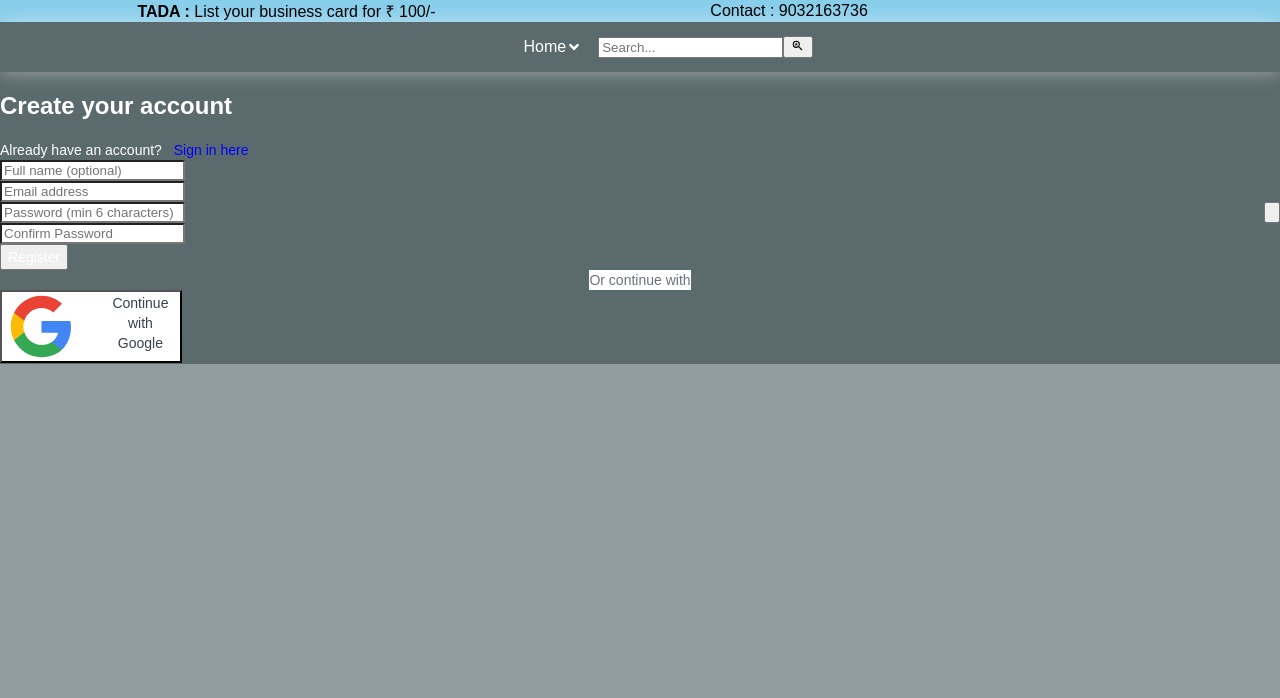
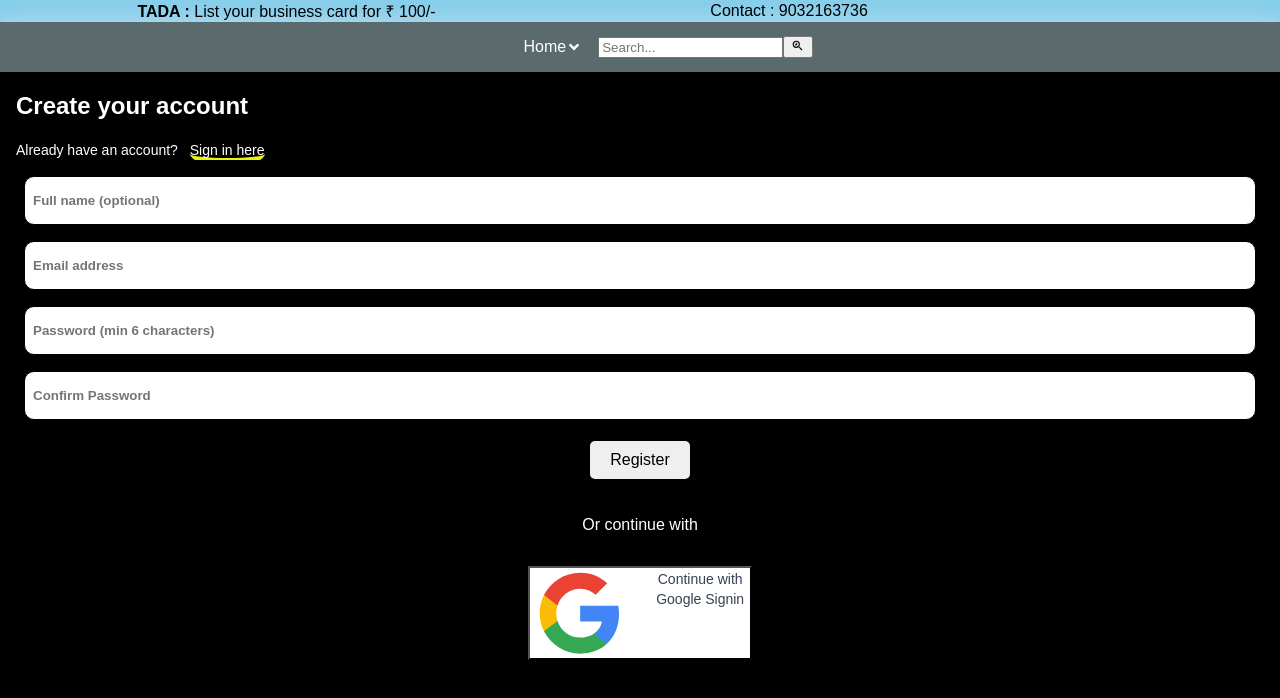
Before and after one commit to uppuharinath/tadalocalshops, a React (Create React App) app: page /register in a window 1280 px wide. Shown: the top 698 px of the page. Built offline with nearby package versions, Linux system fonts and the light colour scheme; no server answers.

Commit message:
Initial commit

```diff
--- a/src/Components/auth/login/login.js
+++ b/src/Components/auth/login/login.js
@@ -16,15 +16,17 @@ const Login = () => {
 
   // Helper components
   const ForgotPasswordLink = () => (
-    <div className="forgot-password">
+    <div className="forgot-password mb-1r white">
       <Link
         to="/forgot-password"
         state={{ from: location.state?.from }}
-        className="text-link"
+        className="text-link white"
       >
         Forgot password?
       </Link>
+      <hr/>
     </div>
+
   );
 
   const RegisterLink = () => (
@@ -33,10 +35,11 @@ const Login = () => {
       <Link
         to="/register"
         state={{ from: location.state?.from }}
-        className="text-link"
+        className="text-link white"
       >
         Register
       </Link>
+      <hr/>
     </div>
   );
 
@@ -112,11 +115,14 @@ const onGoogleSignIn = async (e) => {
 
   // Render
   return (
-    <div className="login-container">
+    <div className="container login-container bg-black plpr-1r">
       <div className="login-card">
-        <h2 className="login-title">Login to View Best of Tada Local Services</h2>
+        <h2 className="login-title text-center pt-1r">Login to View Best of Tada Local Services</h2>
+        <hr/>
 
-        <form onSubmit={onSubmit} className="login-form">
+       <div className="row">
+        <div className="col-6">
+          <form onSubmit={onSubmit} className="login-form">
           <div className="form-group">
             <label htmlFor="email">Email</label>
             <input
@@ -153,18 +159,18 @@ const onGoogleSignIn = async (e) => {
           <button
             type="submit"
             disabled={isSigningIn}
-            className={`login-button ${isSigningIn ? 'loading' : ''}`}
+            className={`btn login-button ${isSigningIn ? 'loading' : ''}`}
             aria-busy={isSigningIn}
           >
             {isSigningIn ? (
               <>
-                <span className="spinner" aria-hidden="true"></span>
+                <span className="spinner btn" aria-hidden="true"></span>
                 Signing In...
               </>
             ) : 'Sign In'}
           </button>
 
-          <div className="divider">
+          <div className="divider mt-1r mb-1r pl-1r">
             <span>OR</span>
           </div>
 
@@ -190,10 +196,18 @@ const onGoogleSignIn = async (e) => {
     </>
   ) : 'Continue with Google'}
 </button>
+<hr/>
 
         </form>
+        </div>
+        <div className="col-6 flex jcc aic m-auto text-center register-link">
+          <RegisterLink />
+        </div>
+       </div>
 
-        <RegisterLink />
+
+
+
       </div>
     </div>
   );
--- a/src/Components/auth/register/register.js
+++ b/src/Components/auth/register/register.js
@@ -113,15 +113,17 @@ useEffect(() => {
 
  const handleGoogleSignIn = async (e) => {
   e.preventDefault();
-    if (isProcessing) return;
-
+  setErrorMessage('');
   setIsProcessing(true);
-    setErrorMessage('');
-    setSuccessMessage('');
 
   try {
-      await doSignInWithGoogle();
-      // Google sign-in will automatically redirect via the auth state listener
+    const userCredential = await doSignInWithGoogle();
+
+    if (userCredential?.user?.emailVerified) {
+      navigate('/', { replace: true });
+    } else {
+      navigate('/verify-email', { replace: true });
+    }
   } catch (error) {
     handleAuthError(error);
   } finally {
@@ -164,7 +166,7 @@ useEffect(() => {
   }
 
   return (
-    <div className="container ">
+    <div className="container bg-black plpr-1r register-container">
       <div className="row flex-column jcl">
         <div>
           <h2 className="w-80 ">
@@ -175,11 +177,13 @@ useEffect(() => {
             <Link
               to="/login"
               state={{ from: location.state?.from }}
-              className="font-medium blue hover:text-indigo-500"
+              className="font-medium white signinhere  hover:text-indigo-500"
             >
               Sign in here
             </Link>
           </p>
+
+
         </div>
 
         {successMessage && (
@@ -223,7 +227,10 @@ useEffect(() => {
           </div>
         )}
 
-        <form className="mt-8 space-y-6" onSubmit={handleRegister}>
+
+<div className="row signupform  ptpb-1r plpr-1r">
+        <div className="col-6-ld col-12-md col-12-sd col-12-sm">
+ <form className="w-100 flex flex-column text-center m-auto mb-1r" onSubmit={handleRegister}>
           <div className="rounded-md shadow-sm space-y-4">
             <div>
               <label htmlFor="name" className="sr-only">Name</label>
@@ -234,7 +241,7 @@ useEffect(() => {
                 autoComplete="name"
                 value={formData.name}
                 onChange={handleInputChange}
-                className="appearance-none relative block w-full px-3 py-2 border border-gray-300 placeholder-gray-500 text-gray-900 rounded-md focus:outline-none focus:ring-indigo-500 focus:border-indigo-500 focus:z-10 sm:text-sm"
+                className="mb-1r appearance-none relative block w-full px-3 py-2 border border-gray-300 placeholder-gray-500 text-gray-900 rounded-md focus:outline-none focus:ring-indigo-500 focus:border-indigo-500 focus:z-10 sm:text-sm"
                 placeholder="Full name (optional)"
               />
             </div>
@@ -249,7 +256,7 @@ useEffect(() => {
                 required
                 value={formData.email}
                 onChange={handleInputChange}
-                className="appearance-none relative block w-full px-3 py-2 border border-gray-300 placeholder-gray-500 text-gray-900 rounded-md focus:outline-none focus:ring-indigo-500 focus:border-indigo-500 focus:z-10 sm:text-sm"
+                className="mb-1r appearance-none relative block w-full px-3 py-2 border border-gray-300 placeholder-gray-500 text-gray-900 rounded-md focus:outline-none focus:ring-indigo-500 focus:border-indigo-500 focus:z-10 sm:text-sm"
                 placeholder="Email address"
                 disabled={isProcessing}
               />
@@ -265,26 +272,11 @@ useEffect(() => {
                 required
                 value={formData.password}
                 onChange={handleInputChange}
-                className="appearance-none relative block w-full px-3 py-2 border border-gray-300 placeholder-gray-500 text-gray-900 rounded-md focus:outline-none focus:ring-indigo-500 focus:border-indigo-500 focus:z-10 sm:text-sm"
+                className="mb-1r appearance-none relative block w-full px-3 py-2 border border-gray-300 placeholder-gray-500 text-gray-900 rounded-md focus:outline-none focus:ring-indigo-500 focus:border-indigo-500 focus:z-10 sm:text-sm"
                 placeholder="Password (min 6 characters)"
                 disabled={isProcessing}
               />
-              <button
-                type="button"
-                onClick={togglePasswordVisibility}
-                className="absolute inset-y-0 right-0 pr-3 flex items-center text-sm leading-5"
-              >
-                {showPassword ? (
-                  <svg className="h-5 w-5 text-gray-500" fill="none" viewBox="0 0 24 24" stroke="currentColor">
-                    <path strokeLinecap="round" strokeLinejoin="round" strokeWidth={2} d="M13.875 18.825A10.05 10.05 0 0112 19c-4.478 0-8.268-2.943-9.543-7a9.97 9.97 0 011.563-3.029m5.858.908a3 3 0 114.243 4.243M9.878 9.878l4.242 4.242M9.88 9.88l-3.29-3.29m7.532 7.532l3.29 3.29M3 3l3.59 3.59m0 0A9.953 9.953 0 0112 5c4.478 0 8.268 2.943 9.543 7a10.025 10.025 0 01-4.132 5.411m0 0L21 21" />
-                  </svg>
-                ) : (
-                  <svg className="h-5 w-5 text-gray-500" fill="none" viewBox="0 0 24 24" stroke="currentColor">
-                    <path strokeLinecap="round" strokeLinejoin="round" strokeWidth={2} d="M15 12a3 3 0 11-6 0 3 3 0 016 0z" />
-                    <path strokeLinecap="round" strokeLinejoin="round" strokeWidth={2} d="M2.458 12C3.732 7.943 7.523 5 12 5c4.478 0 8.268 2.943 9.542 7-1.274 4.057-5.064 7-9.542 7-4.477 0-8.268-2.943-9.542-7z" />
-                  </svg>
-                )}
-              </button>
+
             </div>
 
             <div>
@@ -297,7 +289,7 @@ useEffect(() => {
                 required
                 value={formData.confirmPassword}
                 onChange={handleInputChange}
-                className="appearance-none relative block w-full px-3 py-2 border border-gray-300 placeholder-gray-500 text-gray-900 rounded-md focus:outline-none focus:ring-indigo-500 focus:border-indigo-500 focus:z-10 sm:text-sm"
+                className="mb-1r appearance-none relative block w-full px-3 py-2 border border-gray-300 placeholder-gray-500 text-gray-900 rounded-md focus:outline-none focus:ring-indigo-500 focus:border-indigo-500 focus:z-10 sm:text-sm"
                 placeholder="Confirm Password"
                 disabled={isProcessing}
               />
@@ -308,7 +300,7 @@ useEffect(() => {
             <button
               type="submit"
               disabled={isProcessing}
-              className="group relative w-full flex justify-center py-2 px-4 border border-transparent text-sm font-medium rounded-md text-white bg-indigo-600 hover:bg-indigo-700 focus:outline-none focus:ring-2 focus:ring-offset-2 focus:ring-indigo-500 disabled:opacity-50 disabled:cursor-not-allowed"
+              className="btn"
             >
               {isProcessing ? (
                 <>
@@ -320,14 +312,13 @@ useEffect(() => {
           </div>
         </form>
 
-        <div className="relative">
-          <div className="absolute inset-0 flex items-center">
-            <div className="w-full border-t border-gray-300" />
         </div>
-          <div className="relative flex justify-center text-sm">
-            <span className="px-2 bg-white text-gray-500">Or continue with</span>
+        <div className=" col-6-ld col-12-md col-12-sd col-12-sm w-100  flex flex-column text-center m-auto ">
+
+          <div className=" mb-1r">
+            <span className=" bg-green white p-1r flex jcc aic w-100 text-center">Or continue with</span>
           </div>
-        </div>
+
 
         <div>
           <button
@@ -342,9 +333,19 @@ useEffect(() => {
               <path d="M5.84 14.09c-.22-.66-.35-1.36-.35-2.09s.13-1.43.35-2.09V7.07H2.18C1.43 8.55 1 10.22 1 12s.43 3.45 1.18 4.93l2.85-2.22.81-.62z" fill="#FBBC05" />
               <path d="M12 5.38c1.62 0 3.06.56 4.21 1.64l3.15-3.15C17.45 2.09 14.97 1 12 1 7.7 1 3.99 3.47 2.18 7.07l3.66 2.84c.87-2.6 3.3-4.53 6.16-4.53z" fill="#EA4335" />
             </svg>
-            Continue with Google
+            Continue with Google Signin
           </button>
         </div>
+
+        </div>
+</div>
+
+
+
+
+
+
+
       </div>
     </div>
   );
--- a/src/custome.css
+++ b/src/custome.css
@@ -815,3 +815,50 @@ background-color: rgba(0, 0, 0, 0.071);
   margin:auto;
   margin-top:2rem;
 }
+
+.signinhere, .text-link{
+  border-bottom: 8px solid rgb(230, 246, 3);
+  border-radius: 50% !important;
+  margin-bottom:1rem !important;
+
+  &&:hover{
+    border-bottom:5px solid rgb(239, 239, 9);
+  }
+}
+
+.mb-1r{
+  margin-bottom: 1rem;
+}
+
+.signupform{
+  padding:1rem 0.5rem !important;
+}
+.signupform input,.login-container input {
+  padding: 1rem 0.5rem;
+  width: 100% !important;
+  font-family: var(--font-Mont);
+  font-weight: 600;
+  border-radius: 10px;
+  border: 1px solid black;
+}
+
+.signupform input:hover, .login-container input:hover {
+  border: 1px solid red;
+}
+
+.signupform input:focus, .login-container input:focus {
+  border: 1px solid red;
+}
+
+.register-container,.login-container{
+  min-height:100dvh;
+  background-color: rgba(0, 0, 0, 0.052);
+}
+
+.b-1p{
+  border:1px solid #dadada
+}
+
+.login-container hr{
+  margin-top:2rem;
+}
```
Lines whose indentation alone changed are shown as unchanged.
